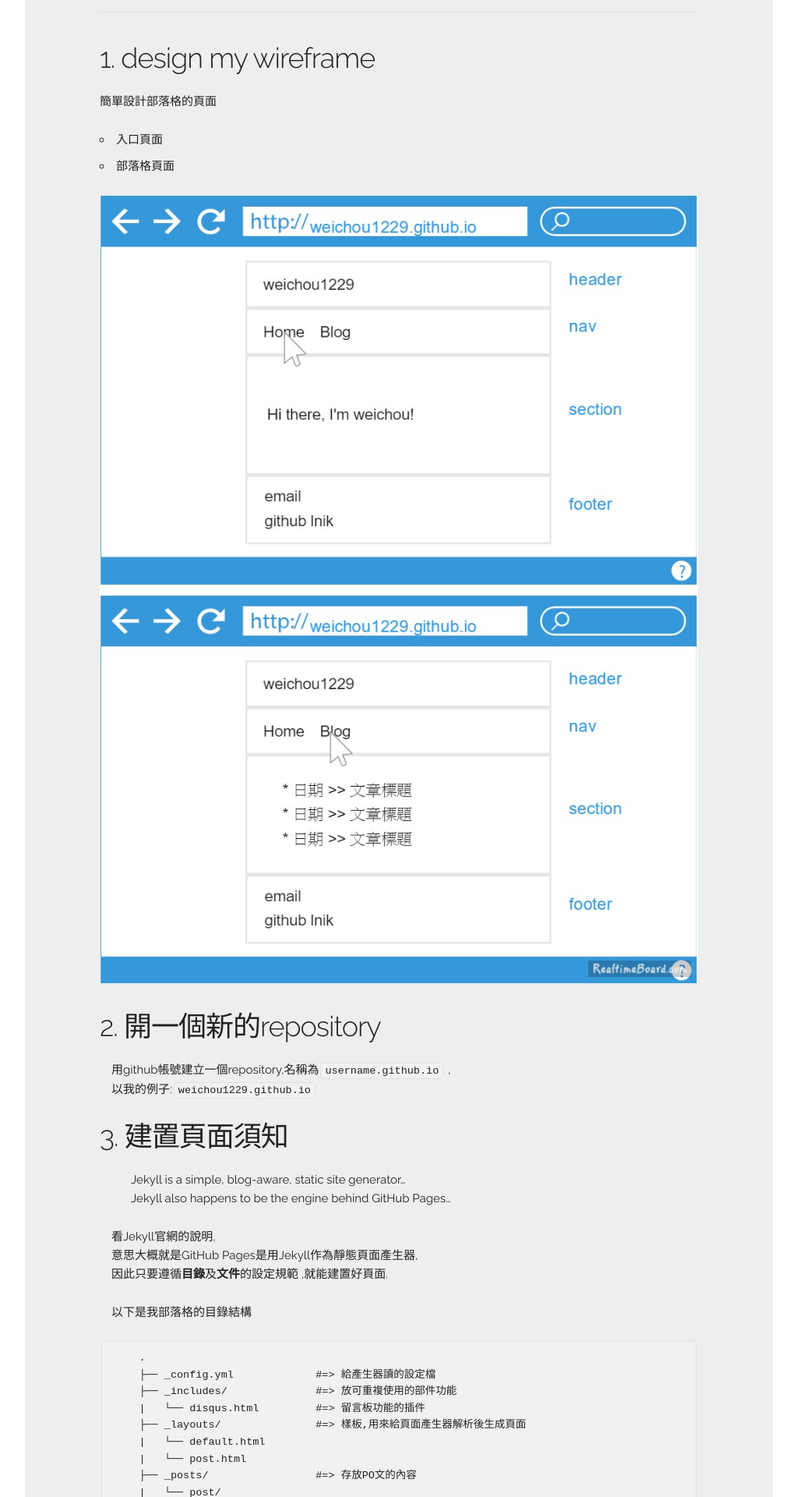
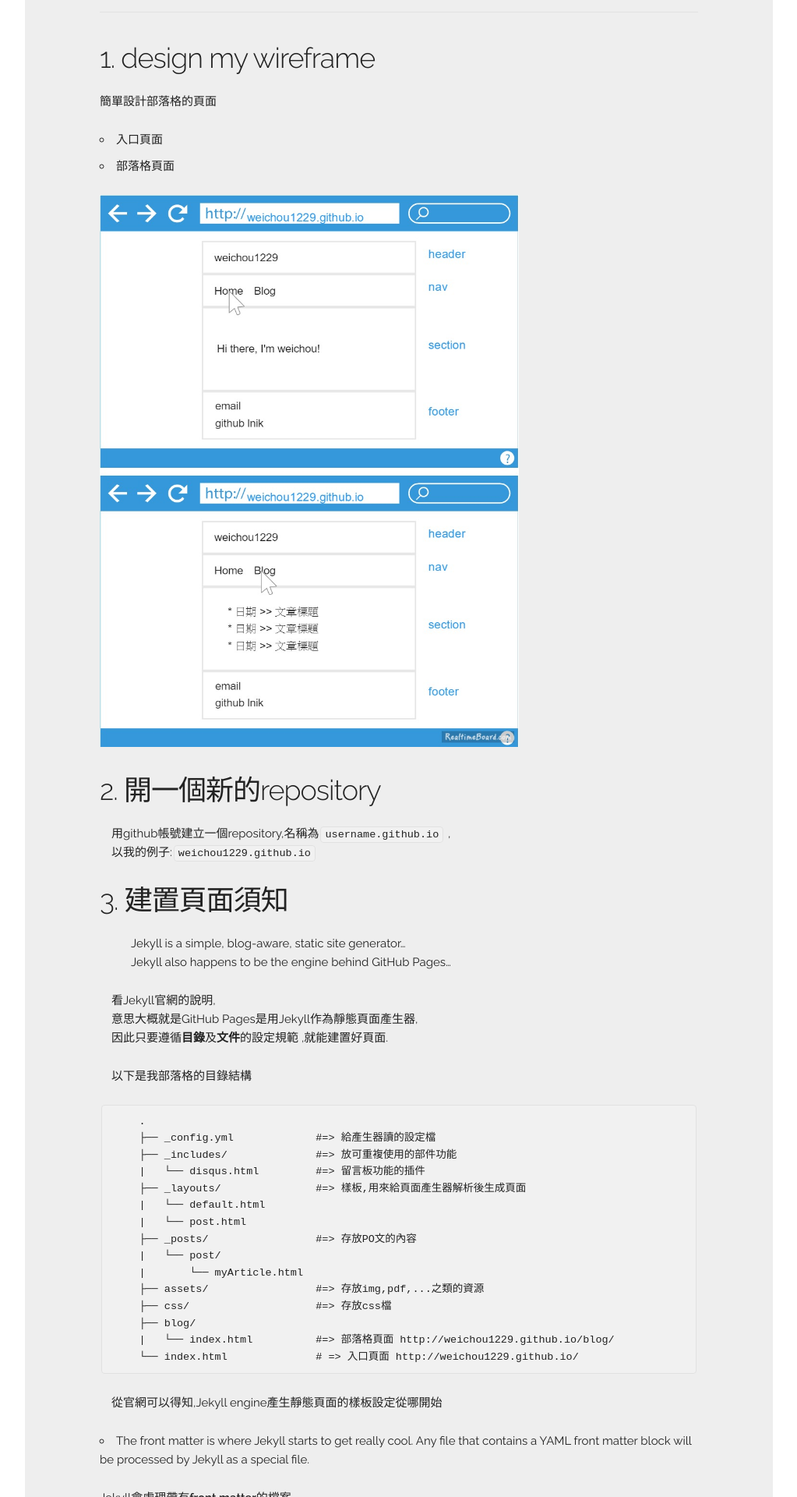
Before and after one commit to weichou1229/weichou.github.io, a Jekyll site: the page built from _posts/blog/2016-07-30-建立自己的-GitHub-Pages-website.md, in a window 1280 px wide. Shown: the part 512-2432 px from the top of the page at 78% size, without its empty margins (128-1151 px from the left). Built offline with Jekyll 4.4.1, drawn with Linux system fonts in a browser that asks for light colours; comment, search, counter and statistics services are not loaded.

Commit message:
modify test

```diff
--- a/_posts/blog/2016-07-30-建立自己的-GitHub-Pages-website.md
+++ b/_posts/blog/2016-07-30-建立自己的-GitHub-Pages-website.md
@@ -22,7 +22,7 @@ date: 2016-07-30 15:00:00
   * 入口頁面
   * 部落格頁面
 
-<img src="{{ site.url }}/assets/images/blog-wireframe.jpg" width="100%"/>
+<img src="{{ site.url }}/assets/images/blog-wireframe.jpg" width="70%"/>
 
 
 ### <a name="2"></a> 2. 開一個新的repository
@@ -137,6 +137,6 @@ Jekyll also happens to be the engine behind GitHub Pages...
 　如上,html結構就如我一開始畫的wireframe,有header,nav,section,footer區塊
 　可以發現`{{ }}`符號包住的部分，即是樣板引擎解析後,塞資料進去的位置
 　進一步用下圖說明
-<img src="{{ site.url }}/assets/images/renderFileExample1.jpg" width="100%"/>
+<img src="{{ site.url }}/assets/images/renderFileExample1.jpg" width="70%"/>
 　**在Page file宣告的各種變數,和系統提供的變數,
 　都會在呈現靜態頁面時搭配Layout File使用**
```
